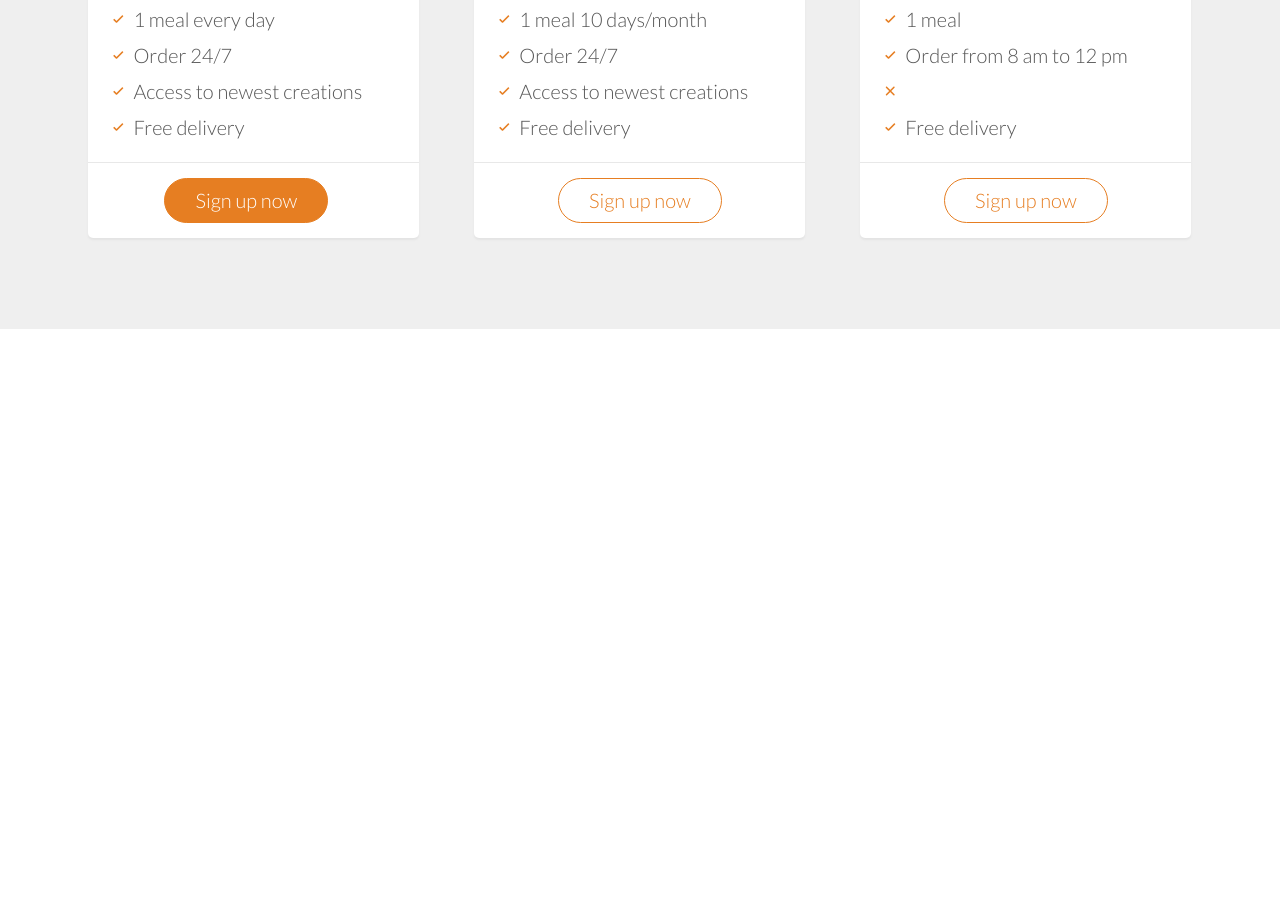
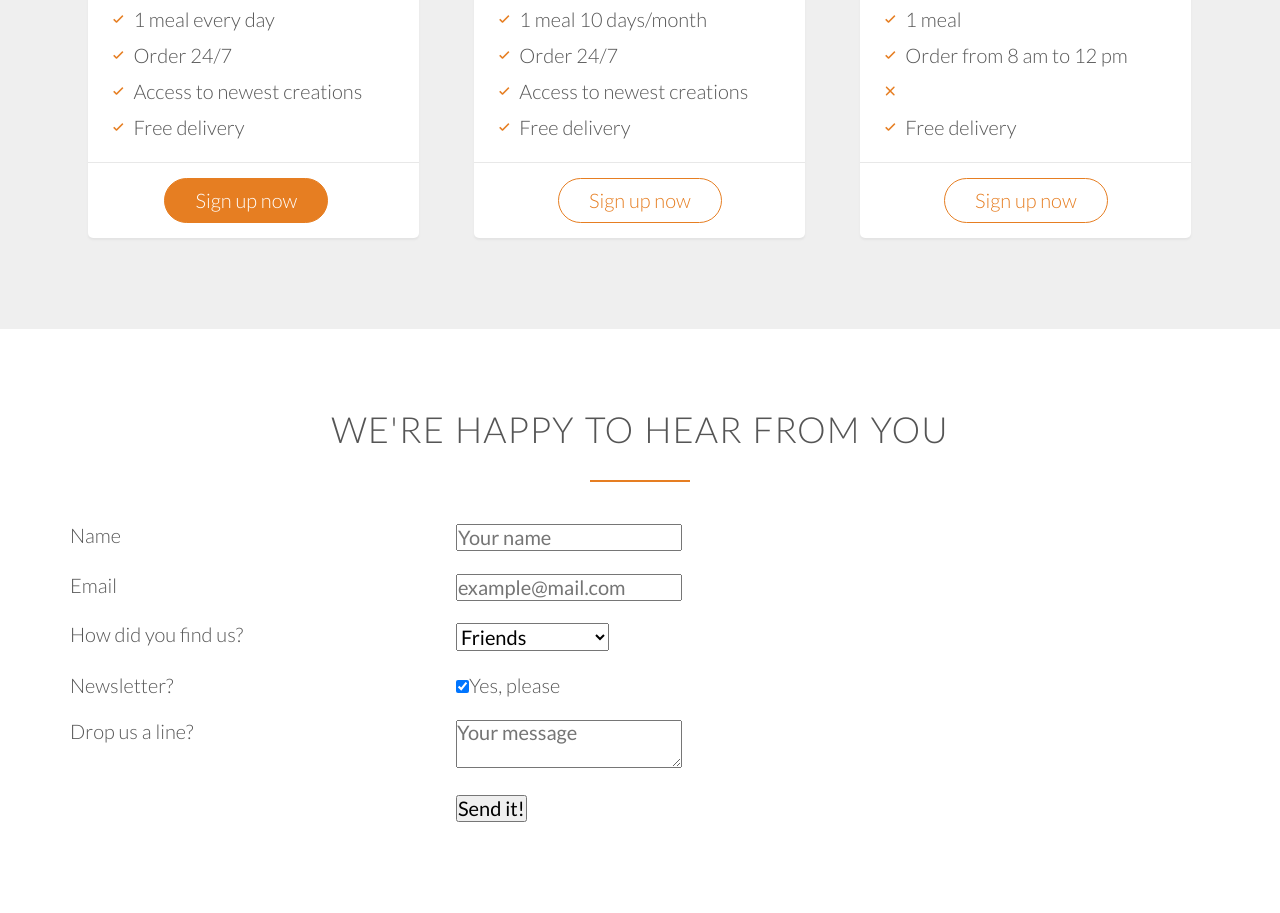
Before and after one commit to zizuo/ofood, a plain HTML site: page index.html in a window 1280 px wide. Shown: the part 4330-5243 px from the top of the page. Before the commit the page ends 4659 px from the top, so only its background shows below. Drawn offline with Linux system fonts and the light colour scheme.

Commit message:
Contact form Section content

```diff
--- a/index.html
+++ b/index.html
@@ -313,7 +313,69 @@
                     </div>
                 </div>
             </div>
+        </section>
 
+        <section class="section-form">
+            <div class="row">
+                <h2>We're happy to hear from you</h2>
+            </div>
+            <div class="row">
+                <form method="post" action="#" class="contact-form">
+                    <div class="row">
+                        <div class="col span-1-of-3">
+                            <label for="name">Name</label>
+                        </div>
+                        <div class="col span-2-of-3">
+                            <input type="text" name="name" id="name" placeholder="Your name" required>
+                        </div>
+                    </div>
+                    <div class="row">
+                        <div class="col span-1-of-3">
+                            <label for="email">Email</label>
+                        </div>
+                        <div class="col span-2-of-3">
+                            <input type="email" name="email" id="email" placeholder="example@mail.com" required>
+                        </div>
+                    </div>
+                    <div class="row">
+                        <div class="col span-1-of-3">
+                            <label for="find-us">How did you find us?</label>
+                        </div>
+                        <div class="col span-2-of-3">
+                            <select name="find-us" id="find-us">
+                                <option value="friend" selected>Friends</option>
+                                <option value="search">Search engine</option>
+                                <option value="ad">Advertisement</option>
+                                <option value="other">Other</option>
+                            </select>
+                        </div>
+                    </div>
+                    <div class="row">
+                        <div class="col span-1-of-3">
+                            <label for="news">Newsletter?</label>
+                        </div>
+                        <div class="col span-2-of-3">
+                            <input type="checkbox" name="news" id="news" checked>Yes, please
+                        </div>
+                    </div>
+                    <div class="row">
+                        <div class="col span-1-of-3">
+                            <label for="message">Drop us a line?</label>
+                        </div>
+                        <div class="col span-2-of-3">
+                            <textarea name="message" id="message" placeholder="Your message"></textarea>
+                        </div>
+                    </div>
+                    <div class="row">
+                        <div class="col span-1-of-3">
+                            <label>&nbsp;</label>
+                        </div>
+                        <div class="col span-2-of-3">
+                            <input type="submit" value="Send it!">
+                        </div>
+                    </div>
+                </form>
+            </div>
         </section>
 
 
```
